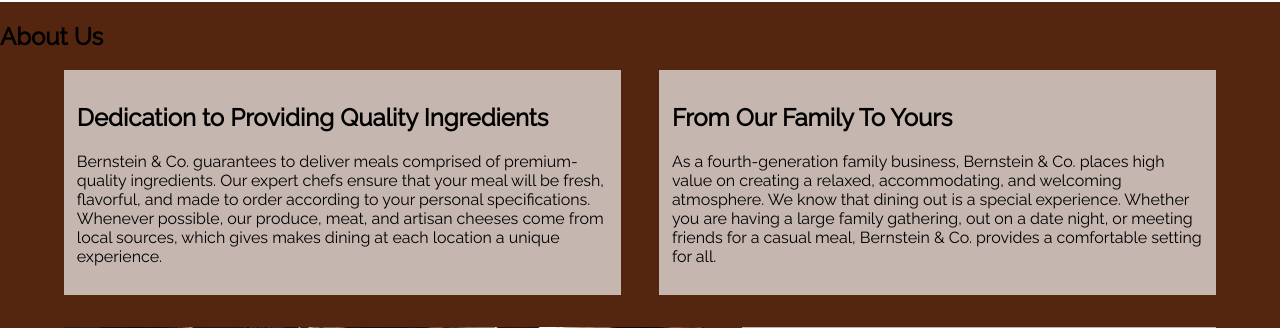
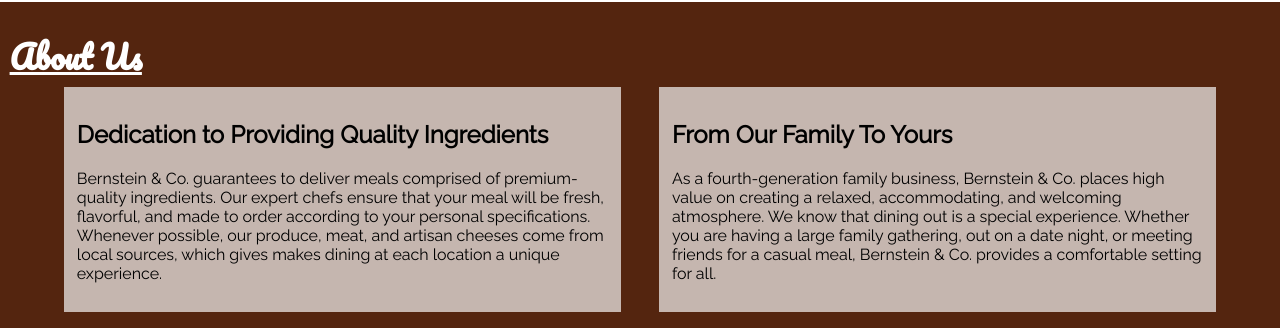
Before and after one commit to zebernst/bernsteinco, a PHP site: page /about.php in a window 1280 px wide. Shown: the part 175-503 px from the top of the page. Run offline with PHP 8.4, Linux system fonts and the light colour scheme.

Commit message:
Update site.css

```diff
--- a/_css/site.css
+++ b/_css/site.css
@@ -115,7 +115,7 @@
     font-size:1em;
 }
 
-about h1{
+.about h1{
     font-family: 'Pacifico', cursive;
     color:white;
     text-decoration: underline;
```
